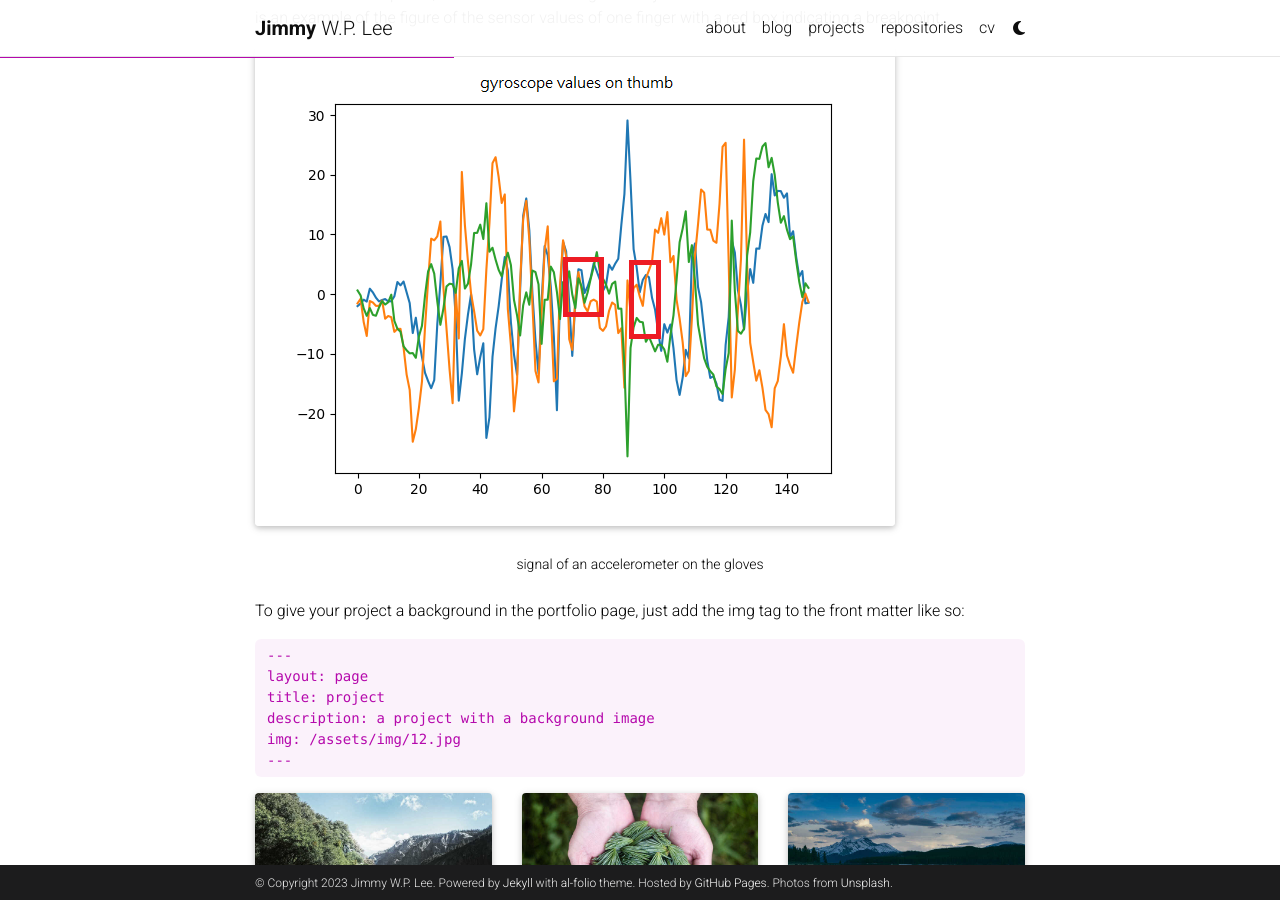
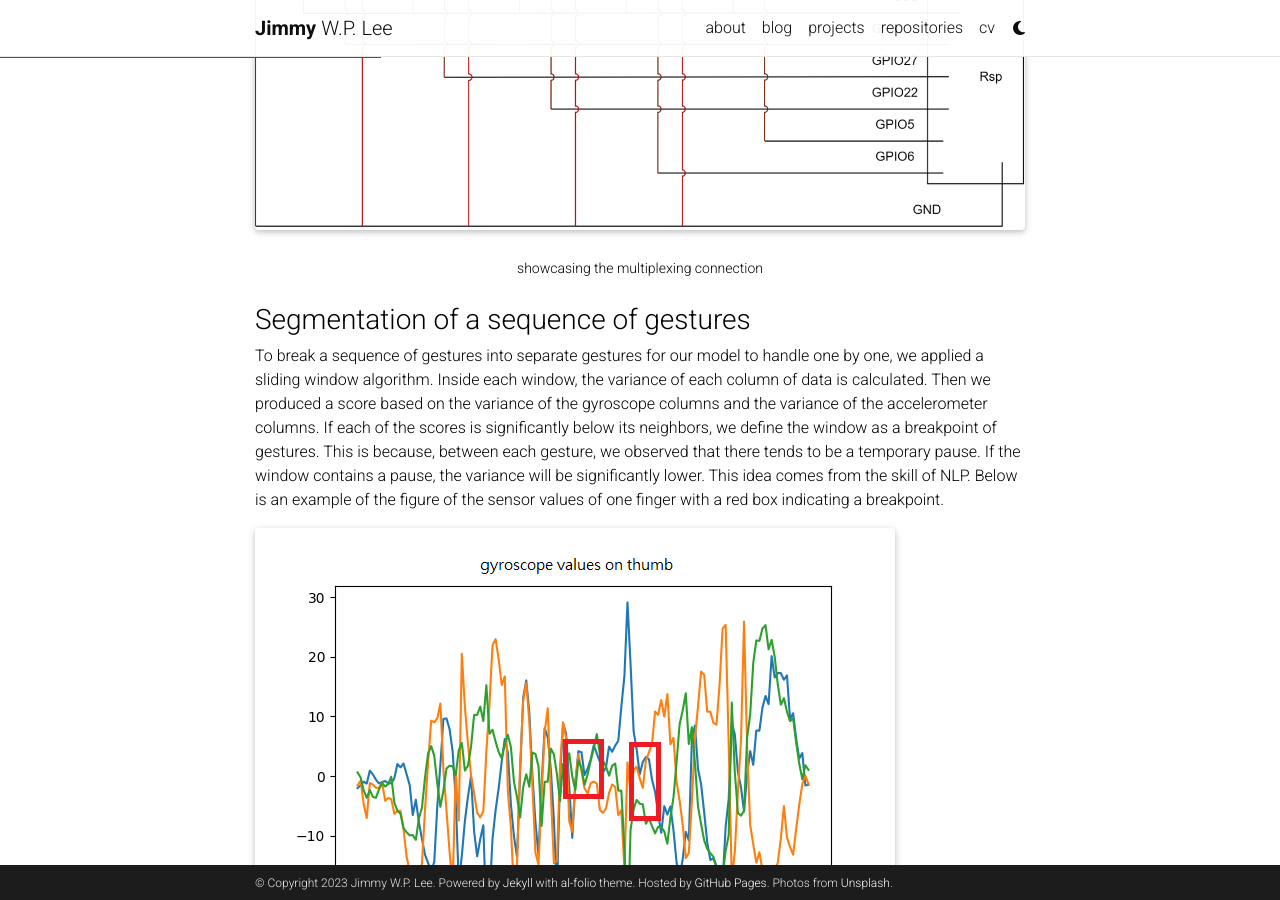
Before and after one commit to j4M0Fj1MMy/j4M0Fj1MMy.github.io, a Jekyll site: the page built from _projects/2_project.md, in a window 1280 px wide and 900 px high, scrolled down 883 px. Built offline with Jekyll 4.4.1, drawn with Linux system fonts in a browser that asks for light colours; full-size pictures stand in for the smaller copies a plugin makes; comment, search, counter and statistics services are not loaded; a style sheet for code colours, icons or effects is not loaded.

Commit message:
adding 2 pictures

```diff
--- a/_projects/2_project.md
+++ b/_projects/2_project.md
@@ -30,6 +30,15 @@
 to be further processed. In our implementation, the sampling rate of the data is approximately
 40Hz which is high enough to display details of each gesture.
 
+<div class="row">
+    <div class="col-sm mt-3 mt-md-0">
+        {% include figure.html path="assets/img/gloves/multiplex.png" title="example image" class="img-fluid rounded z-depth-1" %}
+    </div>
+</div>
+<div class="caption">
+    showcasing the multiplexing connection
+</div>
+
 ### Segmentation of a sequence of gestures
 To break a sequence of gestures into separate gestures for our model to handle one by one, we
 applied a sliding window algorithm. Inside each window, the variance of each column of data
@@ -43,7 +52,7 @@
 
 <div class="row">
     <div class="col-sm mt-3 mt-md-0">
-        {% include figure.html path="assets/img/gloves/signal.jpg" title="example image" class="img-fluid rounded z-depth-1" %}
+        {% include figure.html path="assets/img/gloves/signal.png" title="example image" class="img-fluid rounded z-depth-1" %}
     </div>
 </div>
 <div class="caption">
```
Also changed, not shown: assets/img/gloves/multiplex.png (added).
